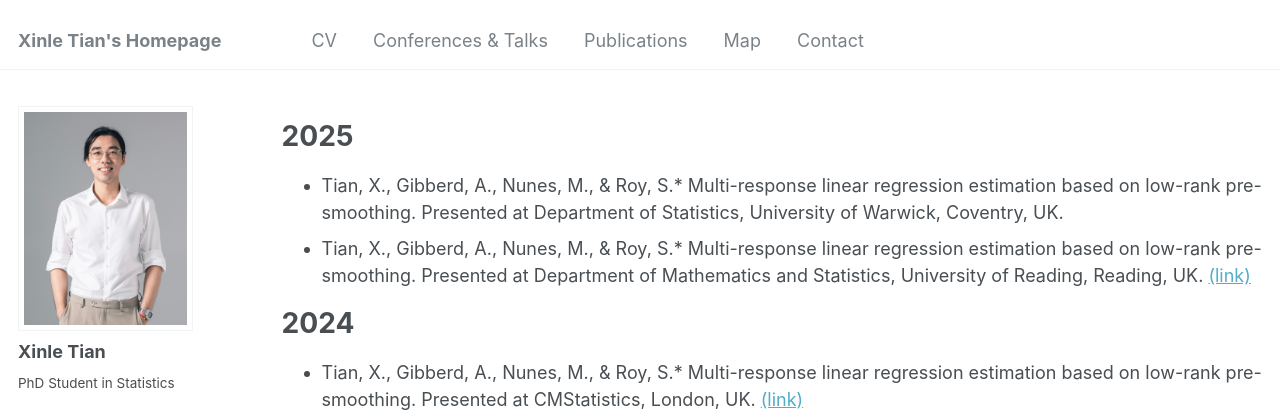
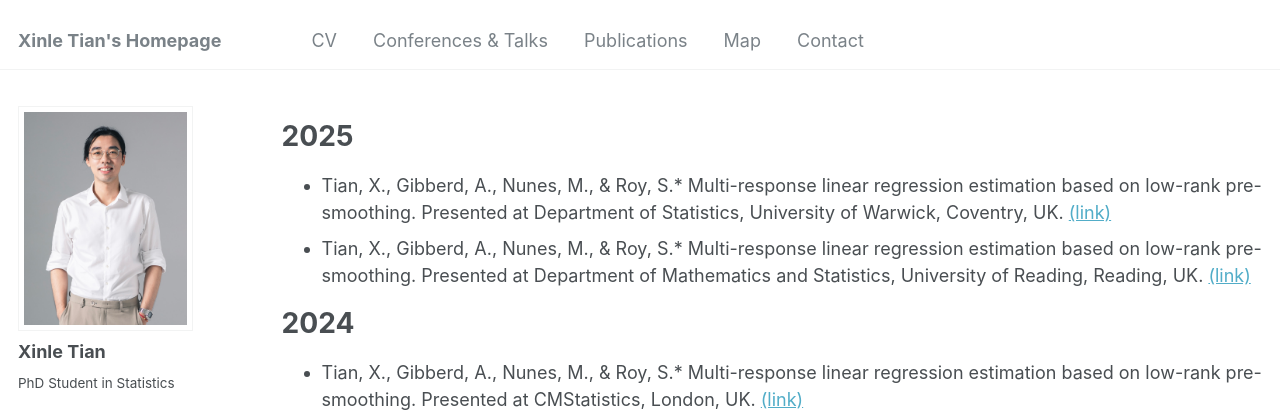
Before and after one commit to xinlet/xinlet.github.io, a Jekyll site: the page built from _pages/talks.md, in a window 1280 px wide and 1241 px high. Shown: the top 412 px of the window. Built offline with Jekyll 4.4.1, drawn with Linux system fonts in a browser that asks for light colours; some web fonts are replaced.

Commit message:
Update talks.md

```diff
--- a/_pages/talks.md
+++ b/_pages/talks.md
@@ -9,7 +9,7 @@ author_profile: true
 
 2025
 ======
-* Tian, X., Gibberd, A., Nunes, M., & Roy, S.* Multi-response linear regression estimation based on low-rank pre-smoothing. Presented at Department of Statistics, University of Warwick, Coventry, UK.
+* Tian, X., Gibberd, A., Nunes, M., & Roy, S.* Multi-response linear regression estimation based on low-rank pre-smoothing. Presented at Department of Statistics, University of Warwick, Coventry, UK. [(link)](https://warwick.ac.uk/fac/sci/statistics/news/upcoming-seminars/statisticallearning/)
 * Tian, X., Gibberd, A., Nunes, M., & Roy, S.* Multi-response linear regression estimation based on low-rank pre-smoothing. Presented at Department of Mathematics and Statistics, University of Reading, Reading, UK. [(link)](https://www.reading.ac.uk/maths-and-stats/seminars-and-events/seminars%20and%20colloquia)
 
 2024
```
